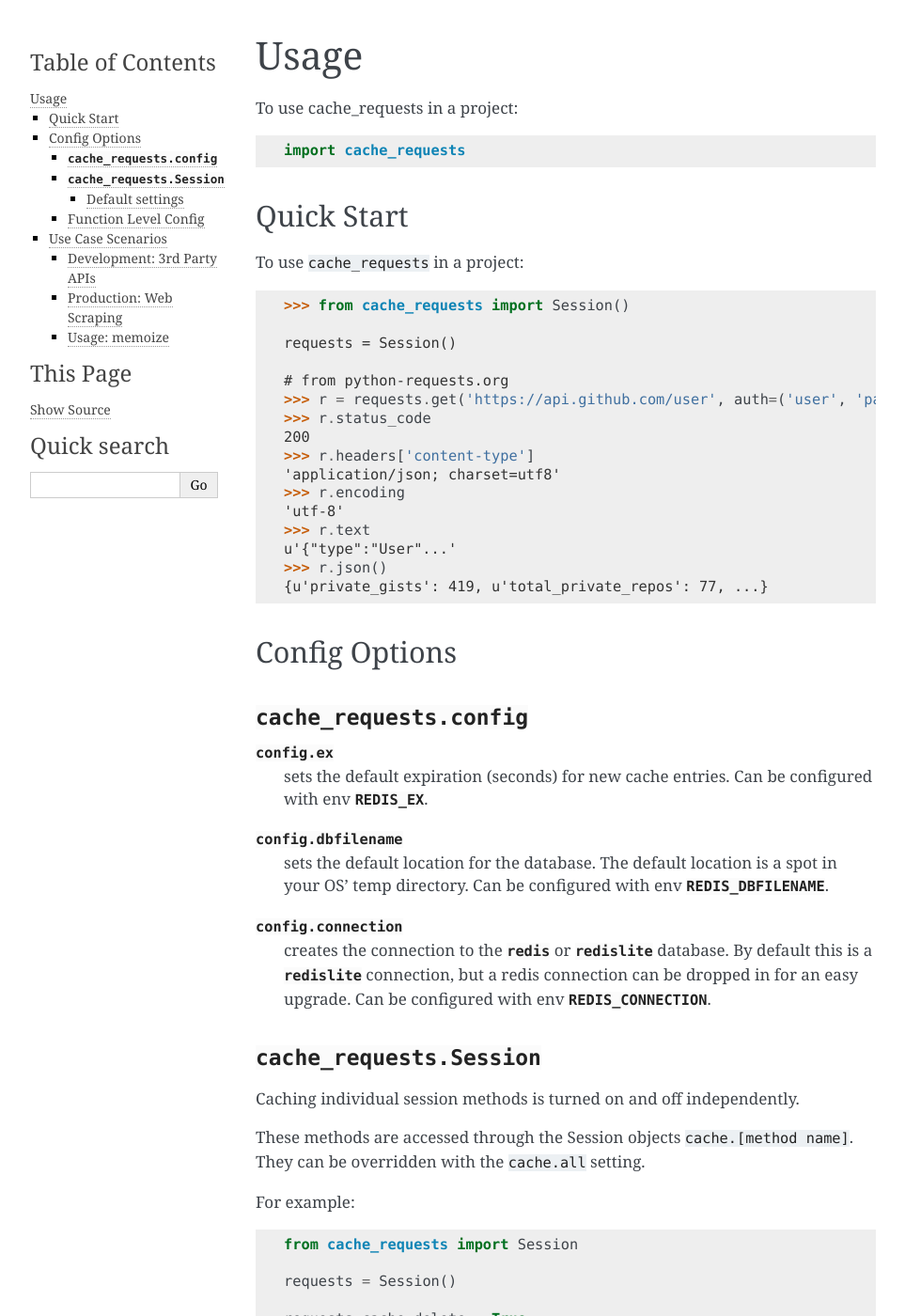
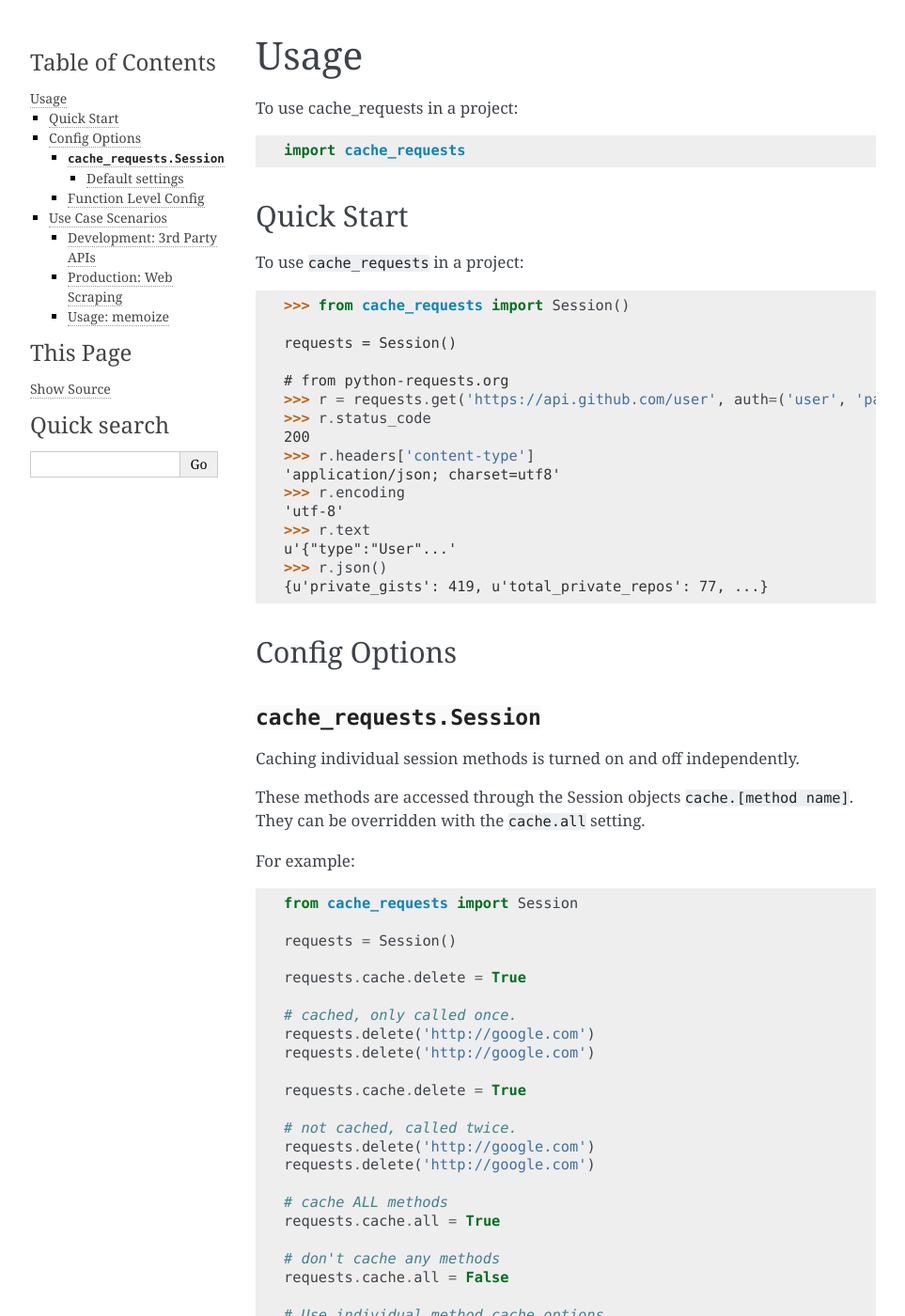
Before and after one commit to manuphatak/cache_requests, a Sphinx documentation site: the page built from docs/source/usage.rst, in a window 1280 px wide and 1400 px high. Shown: the whole window at 94% size, without its empty margins (148-1111 px from the left). Built offline with Sphinx 7.4.7, drawn with Linux system fonts in a browser that asks for light colours.

Commit message:
update docs

```diff
--- a/CONTRIBUTING.rst
+++ b/CONTRIBUTING.rst
@@ -1,7 +1,7 @@
 .. START Source defined in docs/github_docs.py
 
 
-.. This document was procedurally generated by docs/github_docs.py on Friday, December 18, 2015
+.. This document was procedurally generated by docs/github_docs.py on Tuesday, December 22, 2015
 
 
 .. END Source defined in docs/github_docs.py
--- a/docs/source/cache_requests.rst
+++ b/docs/source/cache_requests.rst
@@ -10,11 +10,6 @@ Submodules
 ----------
 
 .. automodule:: cache_requests._compat
-    :members:
-    :undoc-members:
-    :show-inheritance:
-
-.. automodule:: cache_requests.config
     :members:
     :undoc-members:
     :show-inheritance:
--- a/docs/source/usage.rst
+++ b/docs/source/usage.rst
@@ -31,20 +31,6 @@ To use ``cache_requests`` in a project::
 
 Config Options
 --------------
-
-.. currentmodule:: cache_requests
-
-:mod:`cache_requests.config`
-~~~~~~~~~~~~~~~~~~~~~~~~~~~~
-
-:data:`config.ex`
-    sets the default expiration (seconds) for new cache entries. Can be configured with env :envvar:`REDIS_EX`.
-
-:data:`config.dbfilename`
-    sets the default location for the database.  The default location is a spot in your OS' temp directory.  Can be configured with env :envvar:`REDIS_DBFILENAME`.
-
-:data:`config.connection`
-    creates the connection to the :mod:`redis` or :mod:`redislite` database.  By default this is a :mod:`redislite` connection, but a redis connection can be dropped in for an easy upgrade.  Can be configured with env :envvar:`REDIS_CONNECTION`.
 
 
 :mod:`cache_requests.Session`
```
Also changed, not shown: README.rst (+7 -1 lines), 1 other file.
